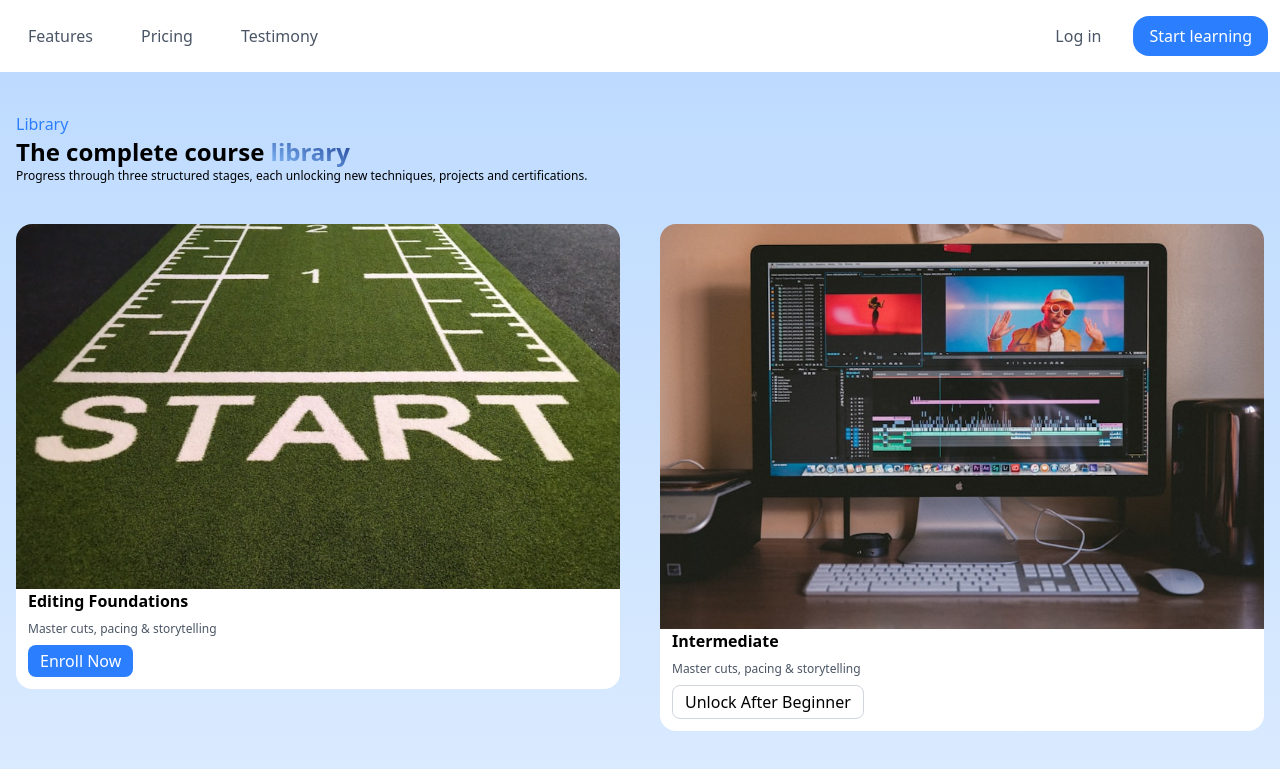
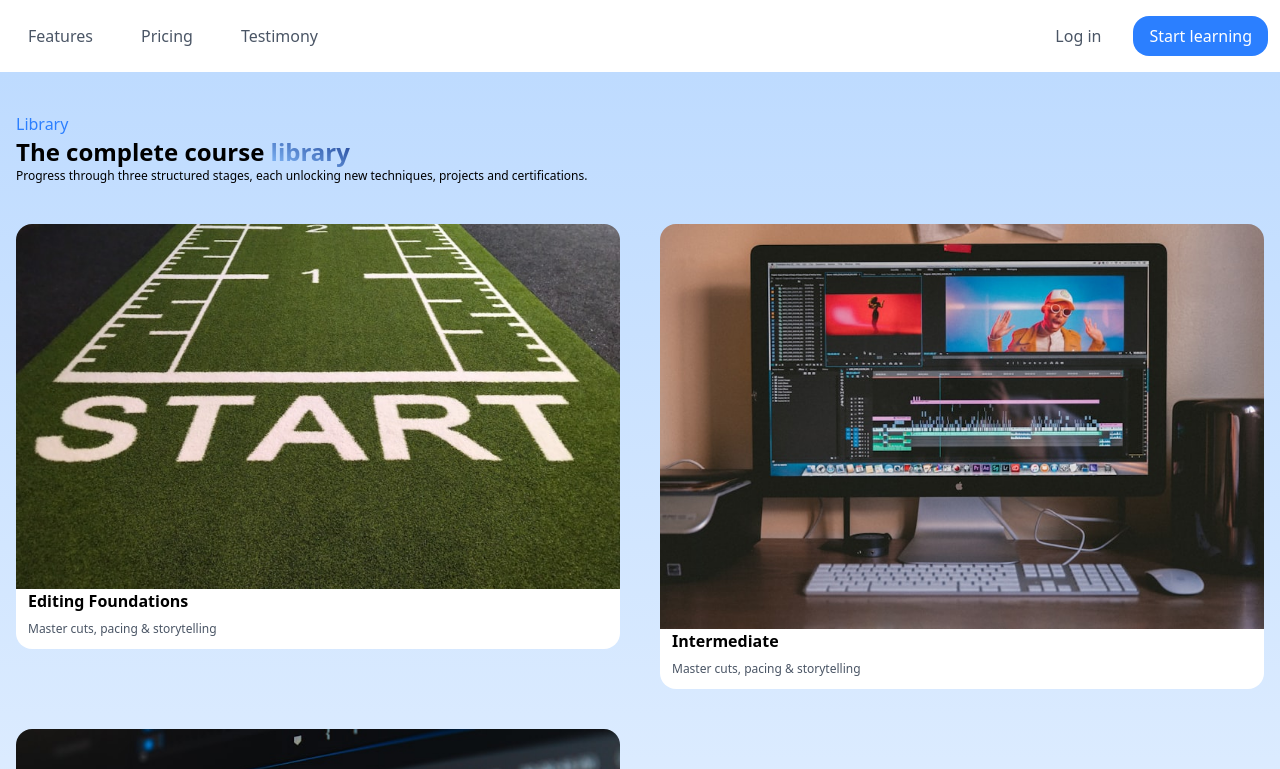
Before and after one commit to ADEDANCE/vyrex, a Next.js app: page /course in a window 1280 px wide. Shown: the top 769 px of the page. Built offline with nearby package versions, Linux system fonts and the light colour scheme.

Commit message:
Refractor: remove button

```diff
--- a/app/components/Coursecard.tsx
+++ b/app/components/Coursecard.tsx
@@ -2,18 +2,14 @@ type CourseCardProps = {
   image: string;
   title: string;
   subtitle: string;
-  buttonText?: string;
-  className?: string;
-  onClick?: () => void;
+  action?: React.ReactNode;
 };
 
 export default function CourseCard({
   image,
   title,
   subtitle,
-  className,
-  buttonText = "Buy Now",
-  onClick,
+  action,
 }: CourseCardProps) {
   return (
     <div className="w-full">
@@ -24,12 +20,7 @@ export default function CourseCard({
 
         <p className="text-xs text-gray-600">{subtitle}</p>
 
-        <button
-          onClick={onClick}
-          className={` px-3 py-1 rounded-lg ${className}`}
-        >
-          {buttonText}
-        </button>
+        {action}
       </div>
     </div>
   );
```
